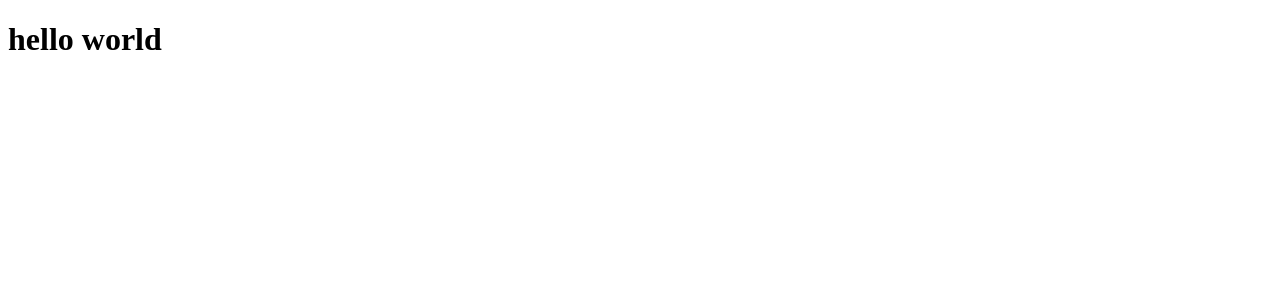
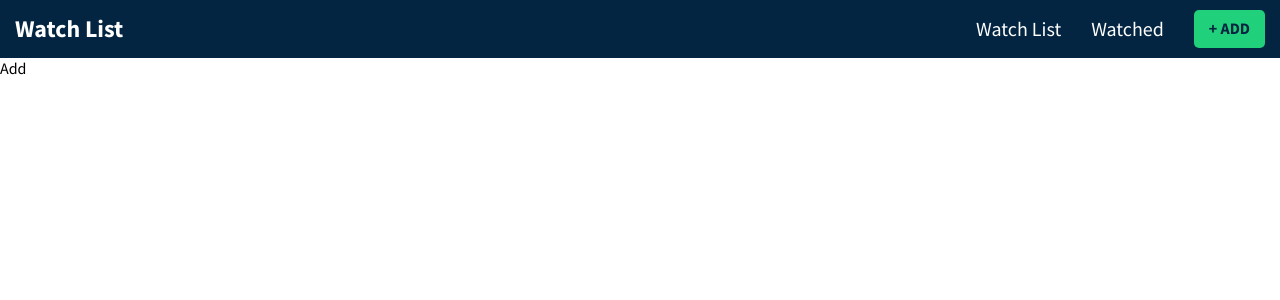
Before and after one commit to LuisDani07/watchlist_peliculas, a React (Vite) app: page /add in a window 1280 px wide. Shown: the top 300 px of the page. Built offline with nearby package versions, Linux system fonts and the light colour scheme.

Commit message:
estilos del header

```diff
--- /dev/null
+++ b/src/App.css
@@ -0,0 +1,90 @@
+@import url("https://fonts.googleapis.com/css2?family=Source+Sans+Pro:wght@300;400;600;700;900&display=swap");
+
+:root {
+    --primary: #032541;
+    --secondary: #21d07a;
+    --white: #fff;
+  }
+body {
+    font-family: "Source Sans Pro", sans-serif;
+    padding: 0;
+    margin: 0;
+}
+.container{
+    padding-right: 15px;
+    padding-left: 15px;
+    margin-right: auto;
+    margin-left: auto;
+}
+
+
+
+*,
+*:before,
+*:after {
+  box-sizing: border-box;
+}
+.btn{
+    padding: 10px 15px;
+    background-color: var(--secondary);
+    color: var(--primary);
+    border-radius: 5px;
+    text-transform: uppercase;
+    font-weight: 700;
+    display: inline-block;
+    border: none;
+    font-size: 1rem;
+    transition: all 0.3s ease;
+    line-height: 1.1;
+}
+.btn:hover{
+    background-color: #1aa762;
+    opacity: 1;
+    cursor: pointer;
+}
+.btn:disabled {
+    pointer-events: none;
+    opacity: 0.5;
+  }
+input:focus {
+    outline: none;
+  }
+
+  /* header styles */
+header{
+    background-color: var(--primary);
+
+}
+header .inner-content{
+    display:flex;
+    justify-content: space-between;
+    align-items: center;
+    padding: 10px 0;
+}
+header a{
+    color: var(--white);
+    font-size: 1.25rem;
+    text-decoration: none;
+    transition: all 0.3s ease;
+}
+header a:hover {
+    opacity: 0.7;
+  }
+header .brand a {
+    font-weight: 700;
+    font-size: 1.5rem;
+ }
+ header .nav-links{
+    padding: 0;
+    margin: 0;
+    list-style: none;
+    display: flex;
+    align-items: center;
+ }
+ header .nav-links li{
+    display: inline-block;
+    margin-right: 30px;
+ }
+ header .nav-links li:last-child {
+    margin-right: 0;
+  }
--- a/src/App.jsx
+++ b/src/App.jsx
@@ -1,11 +1,22 @@
-
-
+import {BrowserRouter as Router,Routes,Route} from 'react-router-dom';
+import Header from './components/Header';
+import Watchlist from './components/Watchlist';
+import Watched from './components/Watched';
+import Add from './components/Add';
+import './App.css'
 function App() {
 
 
   return (
      <>
-         <h1>hello world</h1>
+         <Router>
+                 <Header/>
+                 <Routes>
+                        <Route exact path='/' element={<Watchlist/>}/>
+                        <Route  path='/watched' element={<Watched/>}/>
+                        <Route  path='/add' element={<Add/>}/>
+                 </Routes>
+         </Router>
      </>
   )
 }
--- /dev/null
+++ b/src/components/Add.jsx
@@ -0,0 +1,9 @@
+import React from 'react'
+
+function Add() {
+  return (
+    <div>Add</div>
+  )
+}
+
+export default Add
--- /dev/null
+++ b/src/components/Header.jsx
@@ -0,0 +1,29 @@
+import React from 'react'
+import {Link} from 'react-router-dom';
+
+function Header() {
+  return (
+    <header>
+        <div className="container">
+            <div className="inner-content">
+                <div className="brand">
+                    <Link to='/'>Watch List</Link>
+                </div>
+                <ul className='nav-links'>
+                    <li>
+                        <Link to='/'>Watch List</Link>
+                    </li>
+                    <li>
+                        <Link to='/watched'>Watched</Link>
+                    </li>
+                    <li>
+                        <Link to='/add' className='btn'>+ Add</Link>
+                    </li>
+                </ul>
+            </div>
+        </div>
+    </header>
+  )
+}
+
+export default Header
--- /dev/null
+++ b/src/components/Watched.jsx
@@ -0,0 +1,9 @@
+import React from 'react'
+
+function Watched() {
+  return (
+    <div>Watched</div>
+  )
+}
+
+export default Watched
```
